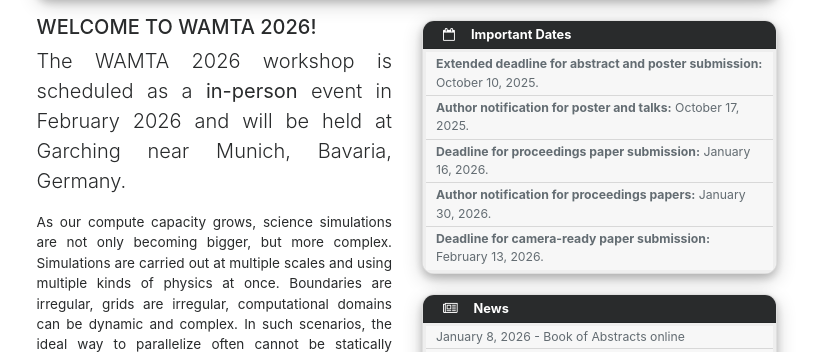
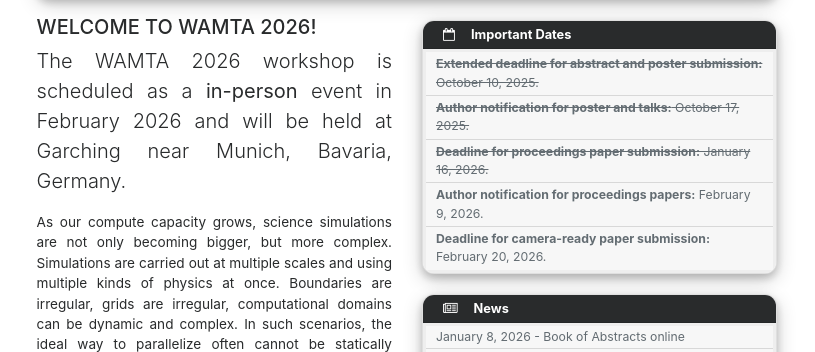
Before and after one commit to wamta26/WAMTA26.github.io, a Jekyll site: the page built from index.md, in a window 1280 px wide. Shown: the part 322-674 px from the top of the page, without its empty margins (233-1048 px from the left). Built offline with Jekyll 4.4.1, drawn with Linux system fonts in a browser that asks for light colours; nearby versions of some CDN libraries.

Commit message:
Update deadlines

```diff
--- a/_data/conference.yml
+++ b/_data/conference.yml
@@ -49,17 +49,17 @@
 deadlines:
   - date: 10/10/2025
     text: Extended deadline for abstract and poster submission
-    pass_due: False
+    pass_due: True
   - date: 17/10/2025
     text: Author notification for poster and talks
-    pass_due: False
+    pass_due: True
   - date: 16/01/2026
     text: Deadline for proceedings paper submission
-    pass_due: False
-  - date: 30/01/2026
+    pass_due: True
+  - date: 09/02/2026
     text: Author notification for proceedings papers
     pass_due: False
-  - date: 13/02/2026
+  - date: 20/02/2026
     text: Deadline for camera-ready paper submission
     pass_due: False
 news:
```
